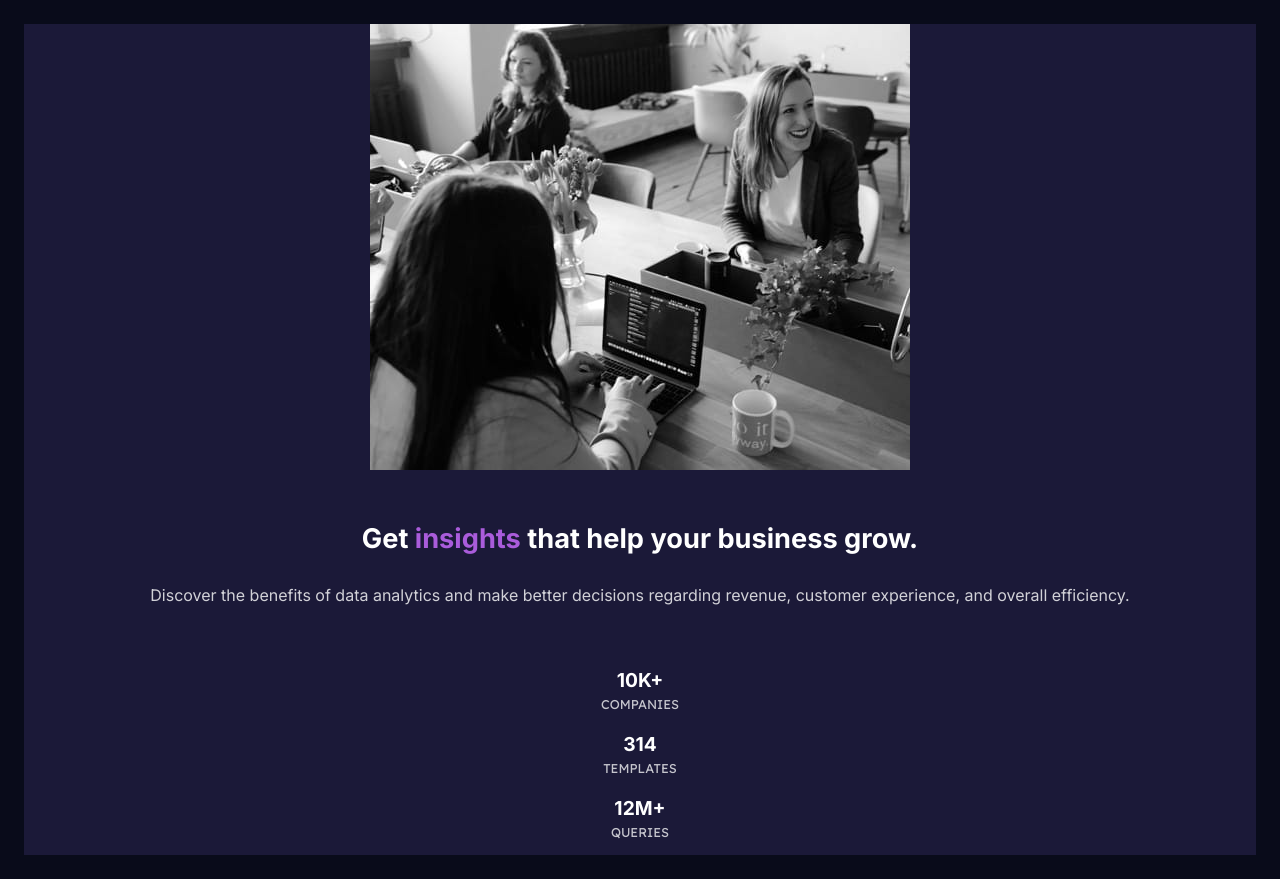
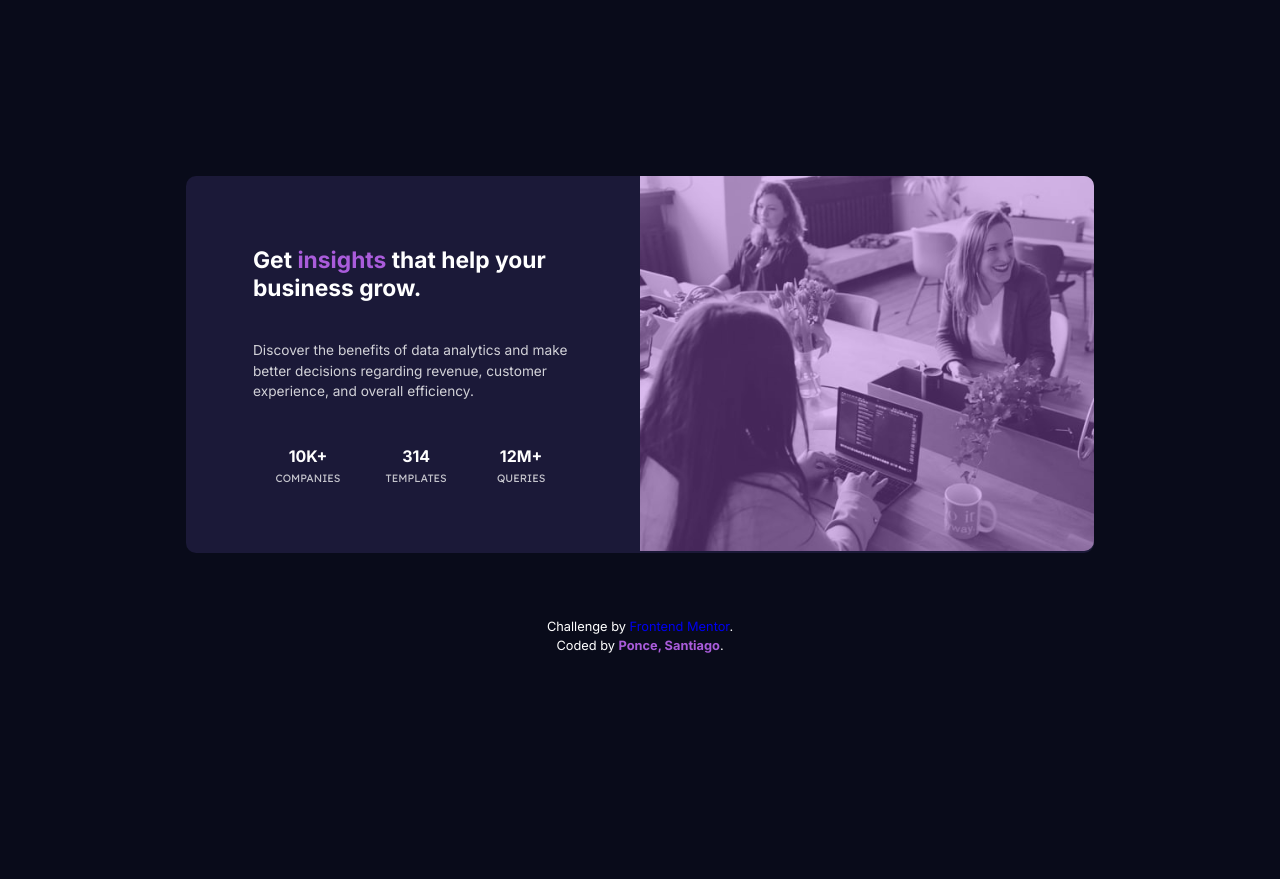
Before and after one commit to Santiagoponce/Stat-preview-card-component, a plain HTML site: page index.html in a window 1280 px wide. After the commit the page ends 800 px from the top, so only its background shows below. Drawn offline with Linux system fonts and the light colour scheme.

Commit message:
Ejercicio finalizado

```diff
--- a/css/style.css
+++ b/css/style.css
@@ -7,9 +7,14 @@
     --slightly-transparent-white: hsla(0, 0%, 100%, 0.75);
 }
 
+a
+{
+    text-decoration: none;
+}
 img
 {
     max-inline-size: 100%;
+    object-fit: cover;
 }
 
 *
@@ -22,68 +27,105 @@ body
     color: var(--white);
     background-color: var(--very-dark-blue);
     min-height: 100vh;
+    display: flex;
+    flex-direction: column;
+    align-items: center;
+    font-family: 'Inter';
 }
 
-main
-{
-    padding: 1.5rem;
-}
 
 .card
 {
     display: flex;
-    font-family: 'Inter';
+
     flex-direction: column;
     align-items: center;
-    height: 100%;
+
     background-color: var(--dark-desaturated-blue);
+    min-width: 320px;
+
+    margin: 3em 1.5rem 3rem 1.5rem;
+    border-radius:10px;
+
 }
 
-.card--info
+.card__cover
 {
-    text-align: center;
-    padding: 1.5rem;
+    position: relative;
 }
 
-.card--info > *
+.card__cover > *
 {
-    margin: 1em auto 1em auto;
+    border-radius:10px 10px 0 0;
 }
-.card--info h1
+
+
+.card__cover--pink-layer
 {
-    font-size: 1.7em;
+    position: absolute;
+    top: 0;
+    background-color: var(--soft-violet);
+    opacity: 0.4;
+    width:100%;
+    height: 99.5%;
+}
+.card__info
+{
+    display: flex;
+    flex-direction: column;
+    align-items: center;
+    text-align: center;
+
+    font-size: clamp(1rem,calc(0.75rem + 1.5vw),1.5rem);
+}
+
+.card__info > *
+{
+    max-inline-size: 17rem;
+}
+.card__info h1
+{
+    font-size: 1.5em;
     line-height: 1.2em;
     font-weight: 700;
+
+    margin: 2rem auto 2rem auto;
 }
 
-.card--info p
+.card__info p
 {
     line-height: 1.5em;
     opacity: .8;
+    font-size: .9em;
 }
 
-.card--stat-data
+.card__stat
+{
+    margin: 1.5rem auto 1.5rem auto;
+}
+.card__stat-data
 {
     display: flex;
     font-family: 'Lexend Deca', sans-serif;
     flex-direction: column;
     align-items: center;
-    font-size: .8em;
-
-    margin: 1rem auto 1rem auto;
+    font-size: .7em;
     text-transform: uppercase;
     color: var(--slightly-transparent-white);
+
 }
 
 
-.card--stat-data::before
+.card__stat-data::before
 {
     content: attr(value);
     font-weight: 700;
     font-family: 'Inter';
     font-size: 1.5em;
+    color: var(--white);
+
     padding: .5rem;
-    color: var(--white);
+
 }
 
 
@@ -98,3 +140,71 @@ main
 {
     color: var(--soft-violet);
 }
+
+.attribution
+{
+    font-size: .8rem;
+    max-inline-size: 14rem;
+    text-align: center;
+    line-height: 1.2rem;
+    margin: 1rem;
+}
+
+.author
+{
+    font-weight: 700;
+    color: var(--soft-violet);
+}
+
+.author:hover
+ {
+    filter: brightness(19);
+ }
+
+@media screen and (min-width:600px)
+{
+    body
+    {
+        justify-content: center;
+        align-items: center;
+    }
+
+    .card
+    {
+        flex-direction: row-reverse;
+    }
+
+    .card > *
+    {
+        flex: 1 1 50%;
+    }
+
+    .card__cover > *
+{
+    border-radius:0 10px 10px 0;
+}
+
+    .card__info
+    {
+        gap: 1em;
+        font-size: clamp(0.1rem, calc(0.55rem + .5vw),2rem);
+    }
+    .card__info > *
+    {
+        max-inline-size: 20rem;
+        text-align: start;
+        margin: 0 1rem 0 1rem;
+    }
+    .card__info h1
+    {
+        margin: 1.5rem;
+    }
+
+    .card__stats
+    {
+        display: flex;
+        width: 100%;
+        justify-content: space-around;
+
+    }
+}
--- a/index.html
+++ b/index.html
@@ -20,32 +20,41 @@
 
     <article class="card">
 
+      <picture class="card__cover">
+        <source media="(min-width:580px )"srcset="images/image-header-desktop.jpg">
+        <img alt="" src="images/image-header-mobile.jpg">
 
-      <picture>
-        <source media="(min-width:500px)"srcset="images/image-header-desktop.jpg">
-        <img alt="" src="images/image-header-mobile.jpg">
+        <div class="card__cover--pink-layer"></div>
       </picture>
 
-      <section class="card--info">
+
+      <section class="card__info">
       <h1>Get <span class="accent">insights</span> that help your business grow.</h1>
       <p>Discover the benefits of data analytics and make better decisions regarding revenue, customer experience, and overall efficiency.</p>
-      </section>
 
-      <ul class="card--stats">
-        <li class="card--stat">
-          <data class="card--stat-data" value="10K+">companies</data>
+      <ul class="card__stats">
+        <li class="card__stat">
+          <data class="card__stat-data" value="10K+">companies</data>
         </li>
 
-        <li class="card--stat">
-          <data class="card--stat-data" value="314">templates</data>
+        <li class="card__stat">
+          <data class="card__stat-data" value="314">templates</data>
         </li>
 
-        <li class="card--stat">
-          <data class="card--stat-data" value="12M+">queries</data>
+        <li class="card__stat">
+          <data class="card__stat-data" value="12M+">queries</data>
         </li>
       </ul>
+    </section>
 
   </article>
+
 </main>
+
+
+<div class="attribution">
+  Challenge by <a href="https://www.frontendmentor.io?ref=challenge" target="_blank">Frontend Mentor</a>.
+  Coded by <a class="author"href="#">Ponce, Santiago</a>.
+</div>
 </body>
 </html>
```
Also changed, not shown: 2 other files.
